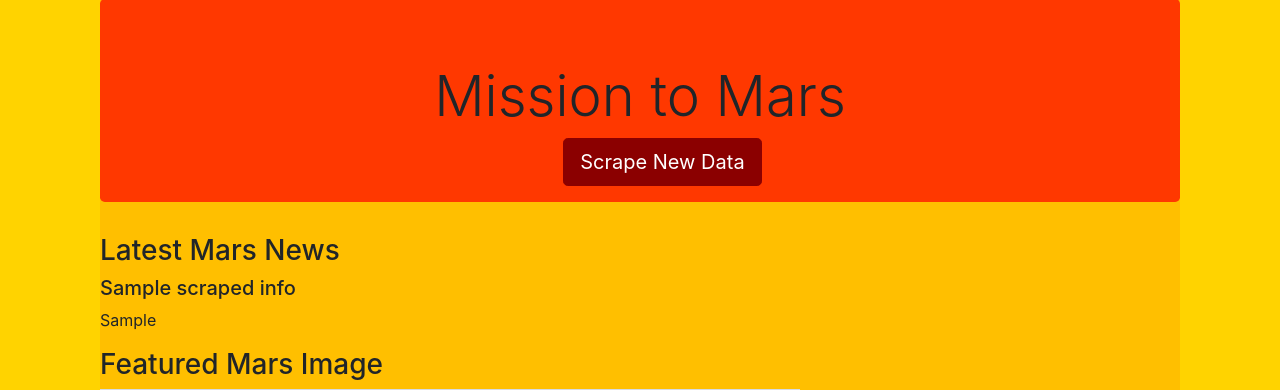
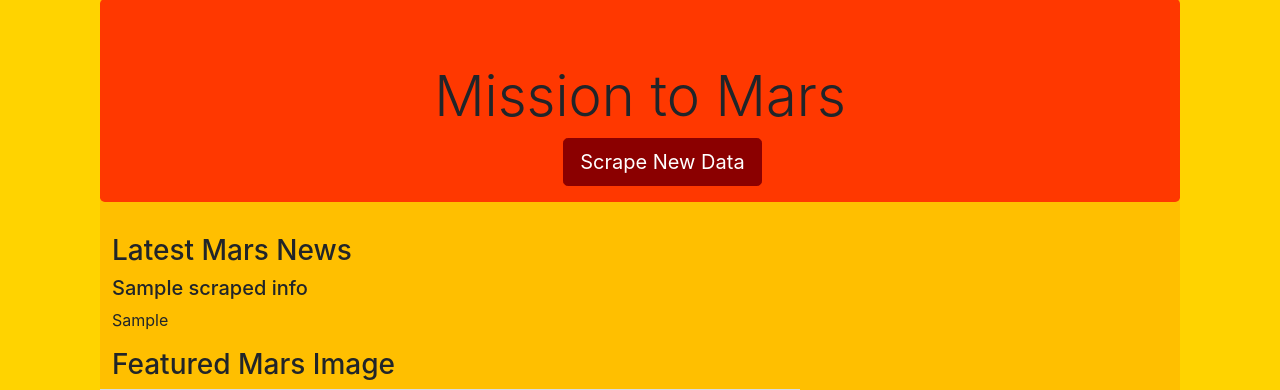
Before and after one commit to camiloibanez/Mars-Data-Scraping, a Flask app: page / in a window 1280 px wide. Shown: the part 47-437 px from the top of the page. Run offline with Flask 2, Linux system fonts and the light colour scheme; grey boxes marked "Sample" are stand-in pictures; a database or web service that is not in the repository returns one stand-in record (values such as "Sample title"); some libraries are stand-ins or nearby versions.

Commit message:
moved text

```diff
--- a/Mission_to_Mars/static/css/style.css
+++ b/Mission_to_Mars/static/css/style.css
@@ -25,6 +25,10 @@
 .block2 {
     padding-bottom: 6px;
     background-color: #FFBF00;
+}
+
+.heading {
+    padding-left: 12px;
 }
 
 .block3 {
--- a/Mission_to_Mars/templates/index.html
+++ b/Mission_to_Mars/templates/index.html
@@ -17,12 +17,12 @@
                     <a class="btn btn-primary btn-lg btn1" href="/scrape" role="button">Scrape New Data</a>
                 </div>
 
-                <h3>Latest Mars News</h3>
-                <h5>{{ dict.news_title }}</h5>
-                <p>{{ dict.news_p }}</p>
+                <h3 class="heading">Latest Mars News</h3>
+                <h5 class="heading">{{ dict.news_title }}</h5>
+                <p class="heading">{{ dict.news_p }}</p>
 
                 <div class="featured_img_block">
-                    <h3>Featured Mars Image</h3>
+                    <h3 class="heading">Featured Mars Image</h3>
                     <img class="featured_img" src= "{{ dict.featured_image_url }}" alt="featured space image">
                 </div>
 
```
